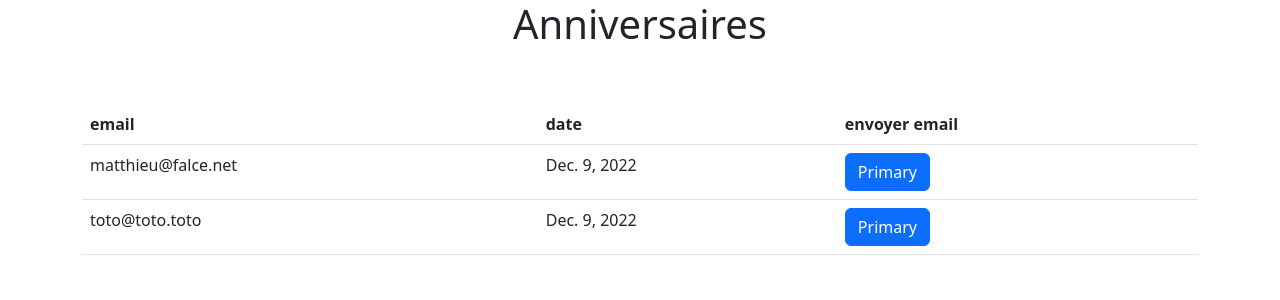
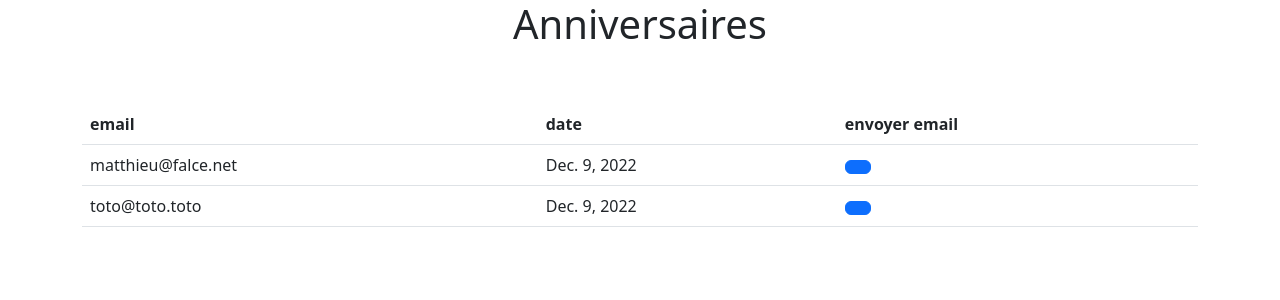
Before and after one commit to oh-ce-cours/djapa_6_decembre, a Django app: page / in a window 1280 px wide. Shown: the top 300 px of the page. Run offline with Django 3.2, Linux system fonts and the light colour scheme; data comes from the database, SQL or seed files in the repository.

Commit message:
gitautosync update 468

```diff
--- a/tape_en_cours/anniversaire/rappel_date/templates/rappel_date/parts/table_line.html
+++ b/tape_en_cours/anniversaire/rappel_date/templates/rappel_date/parts/table_line.html
@@ -1,5 +1,5 @@
 <tr>
     <td>{{anniversaire.email}}</td>
     <td>{{anniversaire.date}}</td>
-    <td><button type="button" class="btn btn-primary">Primary</button></td>
+    <td><button type="button" class="btn btn-primary"><i class="bi bi-send"></i></button></td>
 </tr>
```
